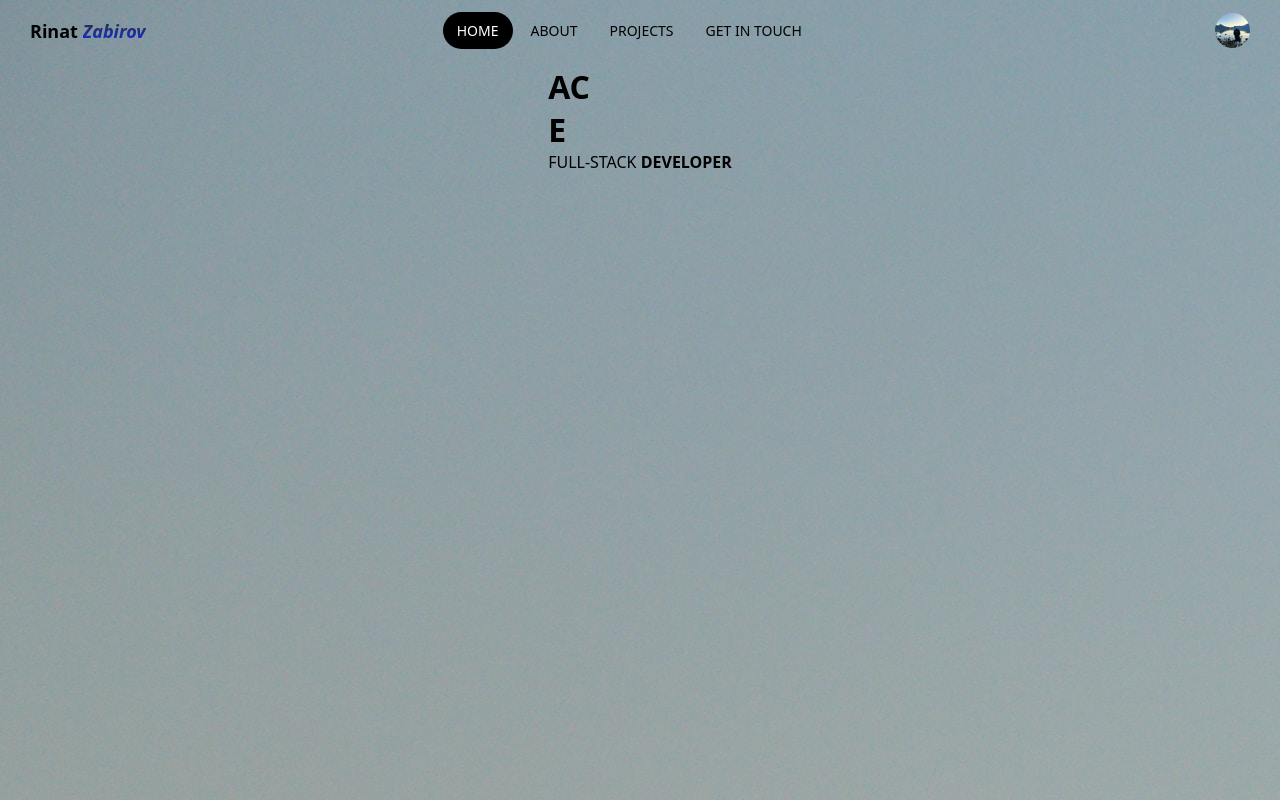
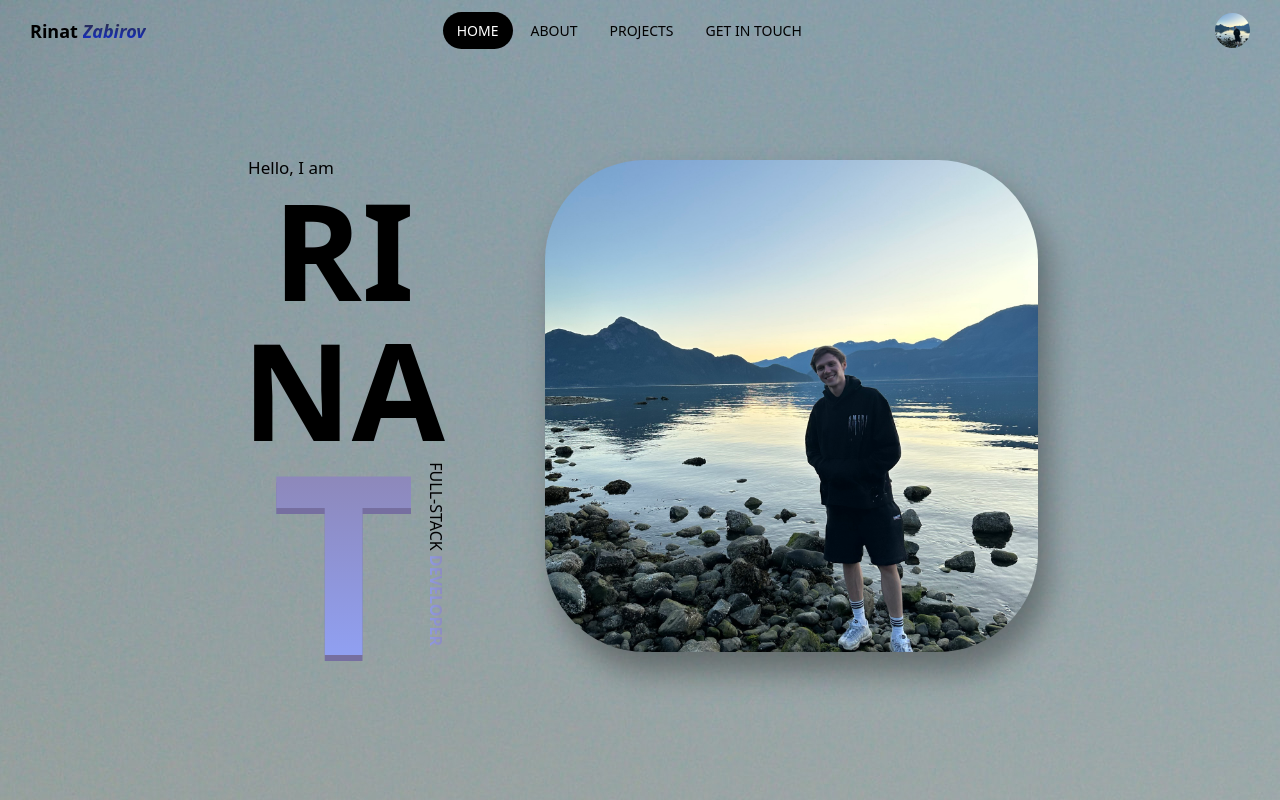
Before and after one commit to fifthcalibr/PORTFOLIO_PROJECT, a React (Vite) app: page / in a window 1280 px wide. Built offline with nearby package versions, Linux system fonts and the light colour scheme.

Commit message:
main in progress

```diff
--- a/src/App.scss
+++ b/src/App.scss
@@ -1,6 +1,12 @@
 * {
     margin: 0;
     box-sizing: border-box;
+}
+
+:root {
+    //declaring global variables
+    --clr-i: #8d86b5;
+    --clr-ii: #90a0f2;
 }
 
 .App {
--- a/src/Components/Home/Home.jsx
+++ b/src/Components/Home/Home.jsx
@@ -1,5 +1,6 @@
 import React from 'react'
 import "./Home.scss"
+import profile from "../../assets/me.jpg"
 
 const Home = () => {
   return <div className='home'>
@@ -8,16 +9,18 @@ const Home = () => {
 
         <div className="name">
             <div>
-                <h1 className='txt'>GR <br />AC</h1>
+                <h1 className='txt'>RI <br />NA</h1>
             </div>
-            <h1 className='txt lg'>E</h1>
+            <h1 className='txt lg'>T</h1>
             <div className="stack">
                 FULL-STACK <b>DEVELOPER</b>
             </div>
         </div>
     </div>
 
-    <div className="profile-img"></div>
+    <div className="profile-img">
+      <img src={profile} alt="" />
+    </div>
   </div>
 }
 
--- a/src/Components/Home/Home.scss
+++ b/src/Components/Home/Home.scss
@@ -0,0 +1,83 @@
+.home {
+    position: relative;
+    display: flex;
+    justify-content: space-around;
+    align-items: center;
+    margin-top: 12px;
+    flex: 1;
+
+    .details {
+        display: flex;
+        flex-direction: column;
+        justify-content: flex-start;
+        align-items: flex-start;
+
+        .intro {
+            font-size: 17px;
+            margin-left: 6px;
+        }
+
+        .name {
+            position: relative;
+            display: flex;
+            justify-content: center;
+            align-items: center;
+            flex-direction: column;
+            //font-family: raleway;
+
+            .txt {
+                font-size: 135px;
+                line-height: 140px;
+                text-align: center;
+
+                &.lg {
+                    font-size: 250px;
+                    line-height: 198px;
+                    filter: drop-shadow(0 6px 0 #766fa0); //Same as text-shadow
+                    background: linear-gradient(var(--clr-i), var(--clr-ii)); //Global variables
+                    -webkit-background-clip: text;
+                    background-clip: text;
+                    color: transparent;
+                }
+            }
+
+            .stack {
+                position: absolute;
+                bottom: 0;
+                left: 10px;
+                transform-origin: right;
+                rotate: 90deg; //same as transform: rotate(90deg);
+                white-space: nowrap;
+
+                b {
+                    background: linear-gradient(var(--clr-i), var(--clr-ii));
+                    -webkit-background-clip: text;
+                    background-clip: text;
+                    color:transparent;
+                }
+            }
+        }
+    }
+
+    .profile-img {
+        position: relative;
+        display: flex;
+        justify-content: center;
+        align-items: center;
+        width: 55%;
+        aspect-ratio: 1;
+        //background-color: var(--clr-i);
+        border-radius: 30px;
+        overflow: hidden;
+        cursor: pointer;
+        filter: drop-shadow(10px 20px 15px rgba(0, 0, 0, 0.338)); //Does not support by safari
+        //-webkit-box-shadow: (10px 20px 15px rgba(0, 0, 0, 0.338));
+
+        img {
+            width: 100%;
+            height: 100%;
+            object-fit: cover;
+            border-radius: 100px;
+        }
+    }
+}
```
